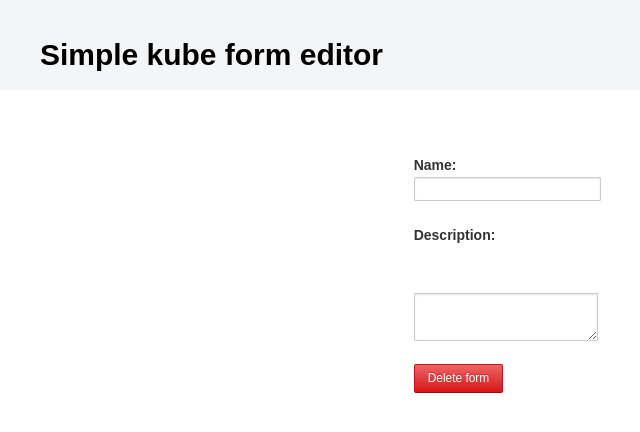
After one commit to DmitryDmitrienko/kube-form-editor, a Django app: template editorform/editor/templates/deleteform.html in a window 1280 px wide. The commit adds this page. Shown: the top 432 px of the page, without its empty margins (20-660 px from the left). Run offline with Django 3.2, Linux system fonts and the light colour scheme; the template is opened without the code that fills it, so the values that code supplies are empty, except form fields; tables that the repository leaves empty hold one stand-in row (values such as "Sample post"); form fields are guessed from the names that the template uses; some libraries are stand-ins or nearby versions.

Commit message:
Create delete form

```diff
--- /dev/null
+++ b/editorform/editor/templates/deleteform.html
@@ -0,0 +1,13 @@
+{% extends 'base.html' %}
+{% block content %}
+    <form action="" method="post" class="forms forms-columnar"> {% csrf_token %}
+        <p class="bold">Name: {{ form.name }}</p>
+        <p class="bold">Description: </p><br>
+        <p>
+            {{ form.description }}
+        </p>
+        <p>
+            <input type="submit" class="btn btn-red" value="Delete form">
+        </p>
+    </form>
+{% endblock %}
--- a/editorform/editor/templates/index.html
+++ b/editorform/editor/templates/index.html
@@ -17,7 +17,7 @@
                     <td>{{ form.description|truncatechars:50 }}</td>
                     <td>
                         <a href="{% url 'updateform' form.id %}" class="btn btn-blue">Edit</a>
-                        <a href="#" class="btn btn-red">Delete</a>
+                        <a href="{% url 'deleteform' form.id %}" class="btn btn-red">Delete</a>
                     </td>
                 </tr>
                 {% endfor %}
--- a/editorform/editor/urls.py
+++ b/editorform/editor/urls.py
@@ -9,12 +9,13 @@ __email__ = "dmitry.dmitrienko@outlook.com"
 from django.conf.urls import patterns, url
 from django.contrib.auth.decorators import login_required
 
-from .view.views import MainView, CreateFormView, AuthenticateView, UpdateFormView
+from .view.views import MainView, CreateFormView, AuthenticateView, UpdateFormView, DeleteFormView
 
 url_editor = patterns('',
                       url(r'^login$', AuthenticateView.as_view(), name='login'),
                       url(r'^logout$', 'editor.view.views.logout', name='logout'),
                       url(r'^$', login_required(MainView.as_view()), name="index"),
                       url(r'^createform$', login_required(CreateFormView.as_view()), name='createform'),
-                      url(r'^updateform/(?P<form_id>\d+)$', login_required(UpdateFormView.as_view()), name='updateform')
+                      url(r'^updateform/(?P<form_id>\d+)$', login_required(UpdateFormView.as_view()), name='updateform'),
+                      url(r'^deleteform/(?P<form_id>\d+)$', login_required(DeleteFormView.as_view()), name='deleteform')
 )
```
Also changed, not shown: editorform/editor/view/views.py (+11 -1 lines).
